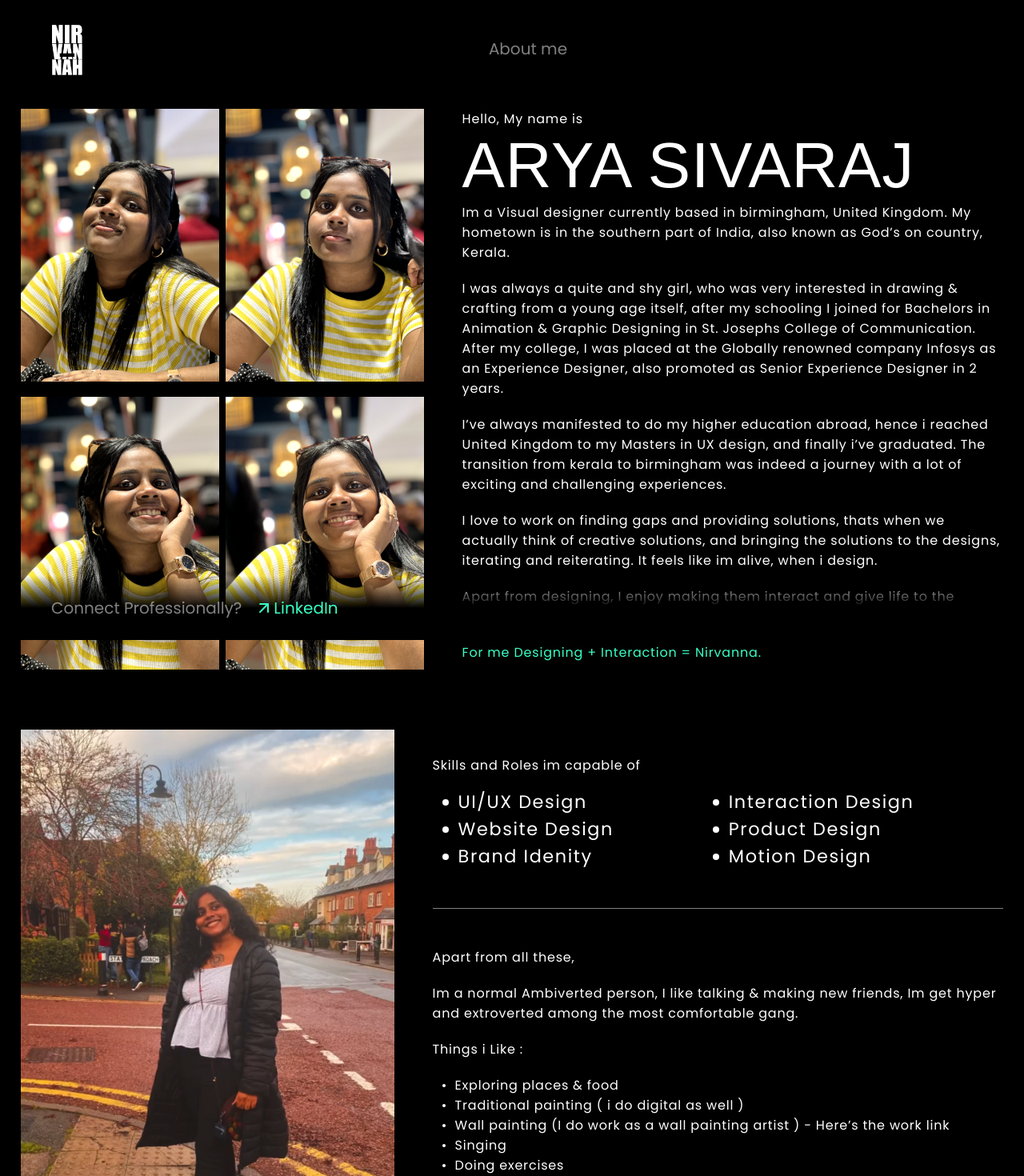
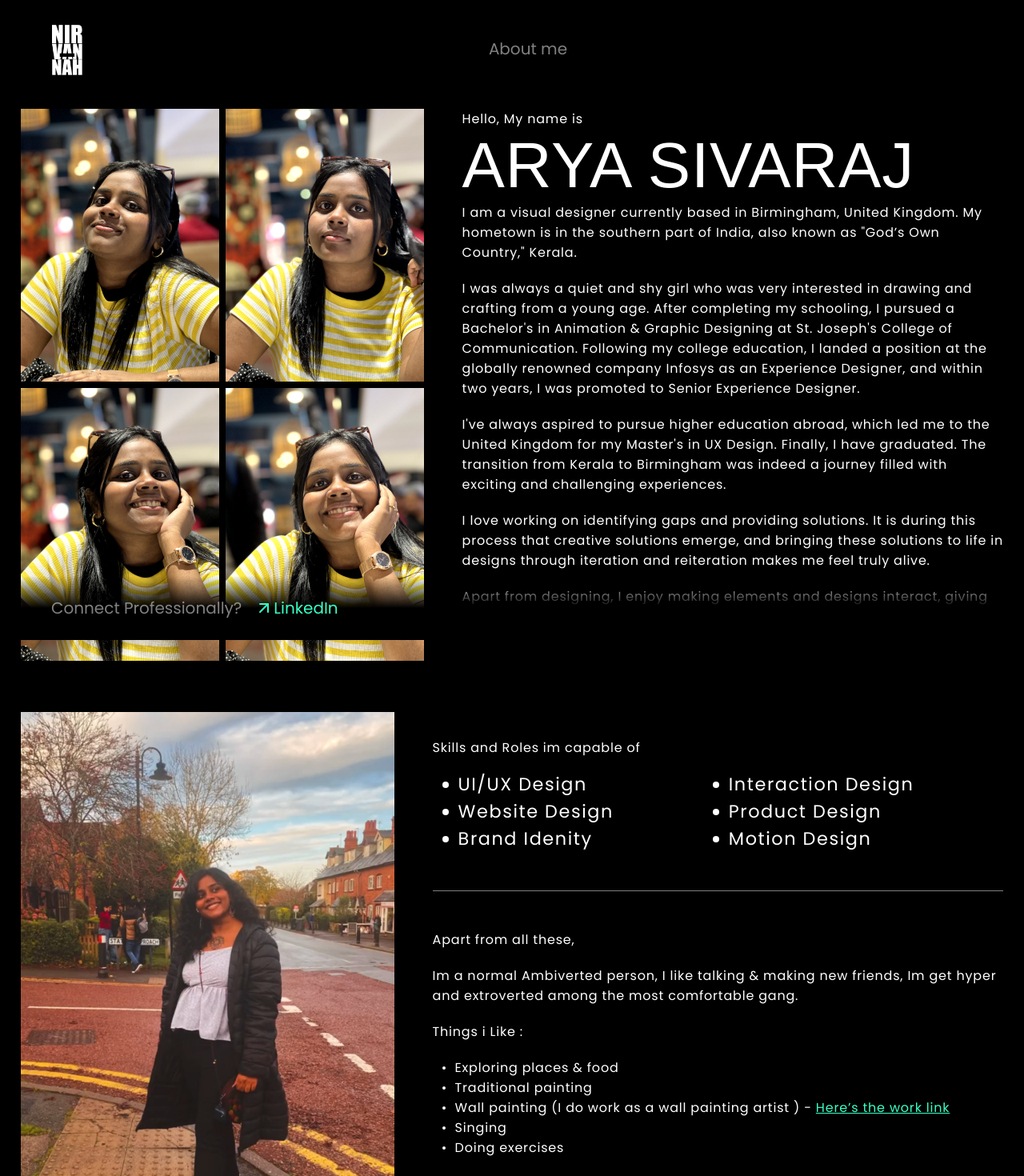
Before and after one commit to msgtomsk/portfolio, a React (Vite) app: page /portfolio/about in a window 1280 px wide. Shown: the top 1470 px of the page at 80% size. Built offline with nearby package versions, Linux system fonts and the light colour scheme.

Commit message:
Content update

```diff
--- a/src/components/about-me/AboutMe.less
+++ b/src/components/about-me/AboutMe.less
@@ -44,10 +44,6 @@
 
       @media screen and (max-width: 767px) {
         margin-bottom: 1rem;
-      }
-
-      &.highlight {
-        color: #39ffc4;
       }
     }
 
@@ -96,6 +92,10 @@
           border-radius: 50%;
           margin: 0 0.75rem 3px;
         }
+        .highlight {
+          color: #39ffc3;
+          cursor: pointer;
+        }
       }
     }
 
--- a/src/components/about-me/AboutMe.tsx
+++ b/src/components/about-me/AboutMe.tsx
@@ -12,13 +12,13 @@ const CABABILITIES = [
   "Motion Design",
 ];
 
-const THINGS_I_LIKE = [
-  "Exploring places & food",
-  "Traditional painting ( i do digital as well )",
-  "Wall painting (I do work as a wall painting artist )  - Here’s the work link",
-  "Singing",
-  "Doing exercises",
-];
+// const THINGS_I_LIKE = [
+//   "Exploring places & food",
+//   "Traditional painting",
+//   "Wall painting (I do work as a wall painting artist ) - Here’s the work link",
+//   "Singing",
+//   "Doing exercises",
+// ];
 
 const IMAGES = [
   { src: "/portfolio/assets/arya1.png", alt: "" },
@@ -45,43 +45,39 @@ function AboutMe() {
               <div>Hello, My name is</div>
               <h2>ARYA SIVARAJ</h2>
               <p>
-                Im a Visual designer currently based in birmingham, United
+                I am a visual designer currently based in Birmingham, United
                 Kingdom. My hometown is in the southern part of India, also
-                known as God’s on country, Kerala.
+                known as "God’s Own Country," Kerala.
               </p>
 
               <p>
-                I was always a quite and shy girl, who was very interested in
-                drawing & crafting from a young age itself, after my schooling I
-                joined for Bachelors in Animation & Graphic Designing in St.
-                Josephs College of Communication. After my college, I was placed
-                at the Globally renowned company Infosys as an Experience
-                Designer, also promoted as Senior Experience Designer in 2
-                years.
+                I was always a quiet and shy girl who was very interested in
+                drawing and crafting from a young age. After completing my
+                schooling, I pursued a Bachelor's in Animation & Graphic
+                Designing at St. Joseph's College of Communication. Following my
+                college education, I landed a position at the globally renowned
+                company Infosys as an Experience Designer, and within two years,
+                I was promoted to Senior Experience Designer.
               </p>
 
               <p>
-                I’ve always manifested to do my higher education abroad, hence i
-                reached United Kingdom to my Masters in UX design, and finally
-                i’ve graduated. The transition from kerala to birmingham was
-                indeed a journey with a lot of exciting and challenging
+                I've always aspired to pursue higher education abroad, which led
+                me to the United Kingdom for my Master's in UX Design. Finally,
+                I have graduated. The transition from Kerala to Birmingham was
+                indeed a journey filled with exciting and challenging
                 experiences.
               </p>
 
               <p>
-                I love to work on finding gaps and providing solutions, thats
-                when we actually think of creative solutions, and bringing the
-                solutions to the designs, iterating and reiterating. It feels
-                like im alive, when i design.
+                I love working on identifying gaps and providing solutions. It
+                is during this process that creative solutions emerge, and
+                bringing these solutions to life in designs through iteration
+                and reiteration makes me feel truly alive.
               </p>
 
               <p>
-                Apart from designing, I enjoy making them interact and give life
-                to the elements and designs that i created,
-              </p>
-
-              <p className="highlight">
-                For me Designing + Interaction = Nirvanna.
+                Apart from designing, I enjoy making elements and designs
+                interact, giving them life.
               </p>
             </div>
           </div>
@@ -99,7 +95,7 @@ function AboutMe() {
                 })}
               </ul>
               <div className="separator"></div>
-              <p>Apart from all these, </p>
+              <p>Apart from all these,</p>
 
               <p>
                 Im a normal Ambiverted person, I like talking & making new
@@ -109,9 +105,23 @@ function AboutMe() {
 
               <p>Things i Like : </p>
               <ul className="things-i-like">
-                {THINGS_I_LIKE.map((val: string) => {
+                {/* {THINGS_I_LIKE.map((val: string) => {
                   return <li key={val}>{val}</li>;
-                })}
+                })} */}
+                <li>Exploring places & food</li>
+                <li>Traditional painting</li>
+                <li>
+                  Wall painting (I do work as a wall painting artist ) -{" "}
+                  <a
+                    class="highlight"
+                    target="_blank"
+                    href="https://www.instagram.com/hobo_designs_/"
+                  >
+                    Here’s the work link
+                  </a>
+                </li>
+                <li>Singing</li>
+                <li>Doing exercises</li>
               </ul>
             </div>
           </div>
--- a/src/data/works.json
+++ b/src/data/works.json
@@ -6,7 +6,8 @@
     "skills": [
       "User Research",
       "Wireframe & Visual Design",
-      "Prototyping & Packaging"
+      "Prototyping",
+      "Introductory Video creation"
     ],
     "thumbnail": "/portfolio/assets/thumbnail1.png",
     "externalURL": "https://www.behance.net/gallery/194877241/Car-Designing-with-VR-Experience"
@@ -38,9 +39,9 @@
   {
     "id": "work5",
     "workName": "A Waste management Application",
-    "aboutWork": "Conducted a comprehensive UX challenge on Domino's app, featuring detailed case study integrating heuristic evaluation, card sorting, and PET analysis. Simplified user-centric approach enhancing app usability and overall customer experience.",
-    "skills": ["Design Thinking", "UX Research"],
+    "aboutWork": "An application created to promote a decrease in sedentary behaviour and increase in physical activity for a better quality of life.",
+    "skills": ["User Research ", "Interface Design"],
     "thumbnail": "/portfolio/assets/thumbnail5.png",
-    "externalURL": "https://www.behance.net/gallery/109424571/UI-challenge"
+    "externalURL": "https://www.behance.net/gallery/194998039/Application-for-people-with-Sedentary-Lifestyle"
   }
 ]
```
